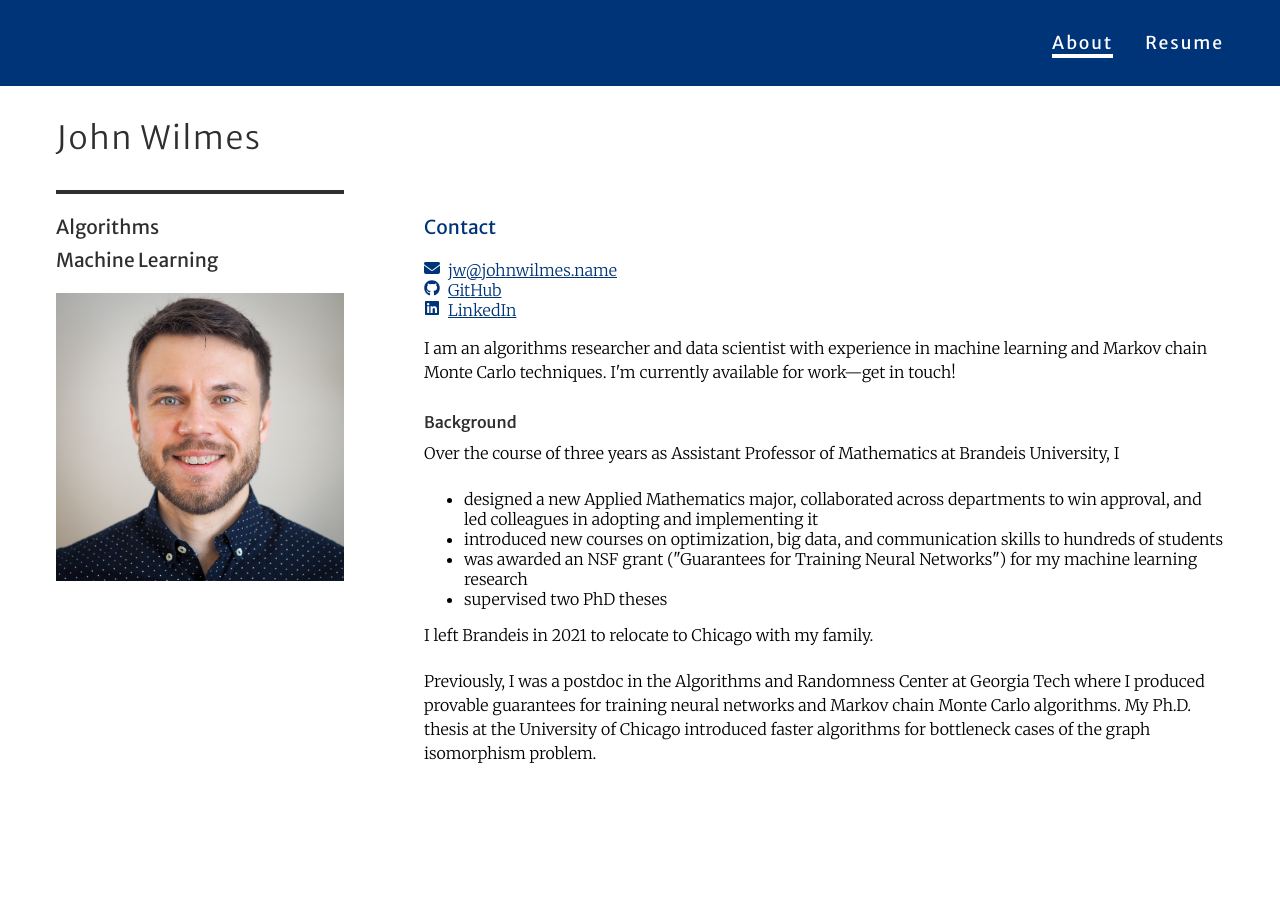
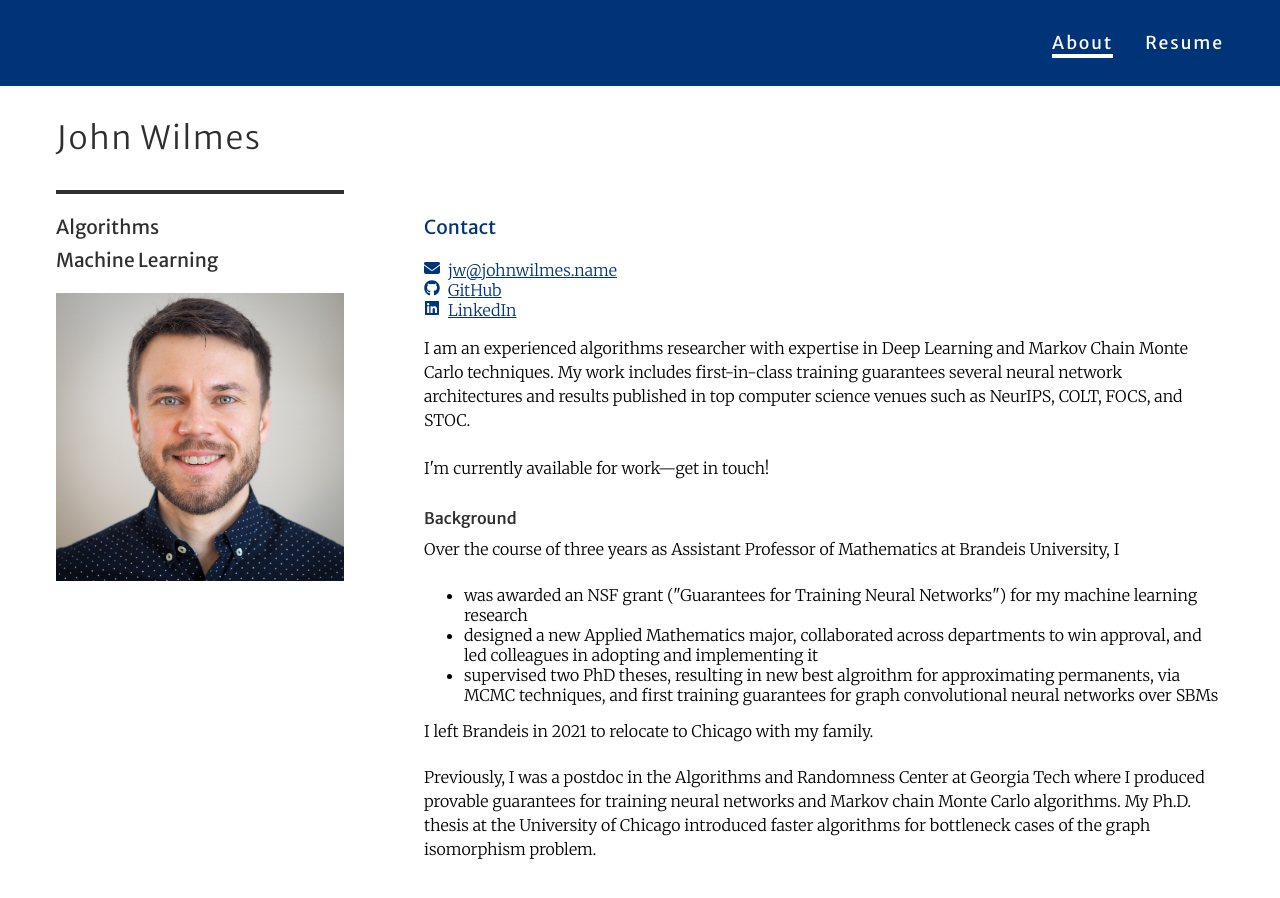
Before and after one commit to johnwilmes/johnwilmes.github.io, a Jekyll site: the page built from index.html, in a window 1280 px wide. Built offline with Jekyll 4.4.1, drawn with Linux system fonts in a browser that asks for light colours.

Commit message:
about page update

```diff
--- a/index.html
+++ b/index.html
@@ -21,18 +21,23 @@ navigation_weight: 1
     </ul>
 
 
-    <p>I am an algorithms researcher and data scientist with experience in machine learning and
-    Markov chain Monte Carlo techniques. I'm currently available for work&mdash;get in touch!</p>
+    <p> I am an experienced algorithms researcher with expertise in Deep Learning and Markov Chain
+    Monte Carlo techniques. My work includes first-in-class training guarantees several neural
+    network architectures and results published in top computer science venues such as NeurIPS,
+    COLT, FOCS, and STOC.</p>
+
+    <p>I'm currently available for work&mdash;get in touch!</p>
 
     <h4>Background</h4>
 
     <p>Over the course of three years as Assistant Professor of Mathematics at Brandeis University, I
     <ul>
+        <li>was awarded an NSF grant ("Guarantees for Training Neural Networks") for my machine learning research</li>
         <li>designed a new Applied Mathematics major, collaborated across departments to win approval, and led colleagues in adopting
             and implementing it</li>
-        <li>introduced new courses on optimization, big data, and communication skills to hundreds of students</li>
-        <li>was awarded an NSF grant ("Guarantees for Training Neural Networks") for my machine learning research</li>
-        <li>supervised two PhD theses</li>
+        <li>supervised two PhD theses, resulting in new best algroithm for approximating
+            permanents, via MCMC techniques, and first training guarantees for graph convolutional
+        neural networks over SBMs</li>
     </ul>
     I left Brandeis in 2021 to relocate to Chicago with my family.</p>
 
```
